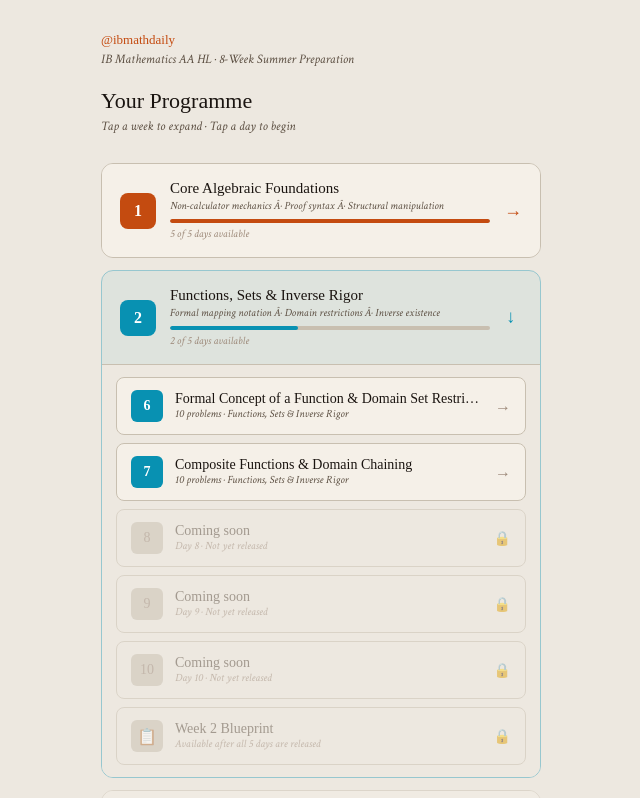
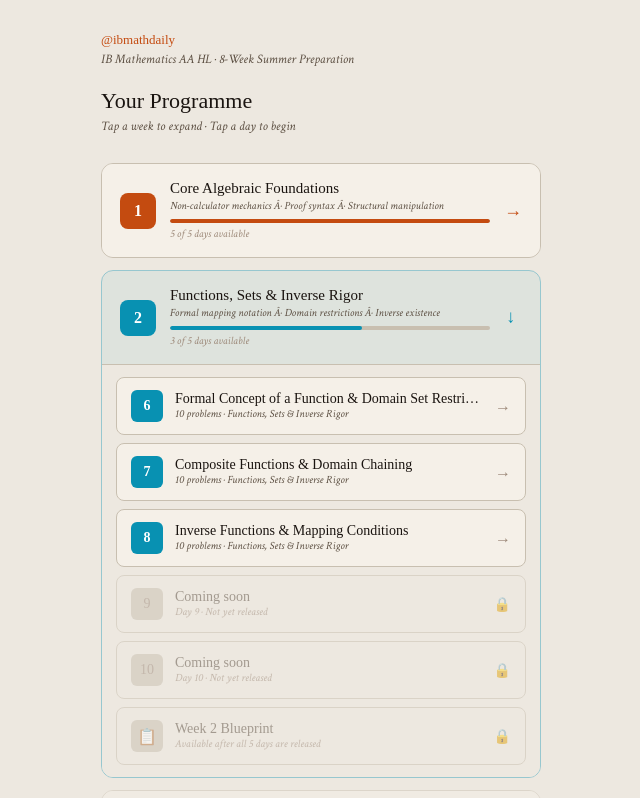
Before and after one commit to var121016/ibmath-daily, a React (Vite) app: page / in a window 1280 px wide. Shown: the top 798 px of the page, without its empty margins (319-959 px from the left). Built offline with nearby package versions, Linux system fonts and the light colour scheme; a web font is replaced by a local one.

Commit message:
add day 8 - Inverse Functions and Mapping Condition

```diff
--- /dev/null
+++ b/src/data/day08.js
@@ -0,0 +1,142 @@
+const day08 = {
+  day: 8,
+  topic: "Inverse Functions & Mapping Conditions",
+  module: "Functions, Sets & Inverse Rigor",
+  color: "#0891B2",
+  problems: [
+    {
+      num: 1, tier: "TIER 1", label: "Core Fluency",
+      questionText: "Given the linear function f defined on all reals by f(x) = 4x minus 7, find an expression for the inverse function:",
+      latex: "f(x) = 4x - 7",
+      hint: "Set y = f(x), swap x and y, then solve for y.",
+      answerLatex: "f^{-1}(x) = \\dfrac{x + 7}{4}",
+      workingLatex:
+        "y = 4x - 7\\\\[4pt]" +
+        "\\text{Swap: }x = 4y - 7\\\\[4pt]" +
+        "x + 7 = 4y\\\\[4pt]" +
+        "f^{-1}(x) = \\dfrac{x+7}{4}",
+    },
+    {
+      num: 2, tier: "TIER 1", label: "Core Fluency",
+      questionText: "For the restricted domain function g: [0, infinity) defined by g(x) = x squared + 3, explain why g(x) is injective (one-to-one) on this domain:",
+      latex: "g: [0, \\infty) \\to \\mathbb{R}, \\quad g(x) = x^2 + 3",
+      hint: "An unrestricted quadratic is not injective. Explain what the restriction to x greater than or equal to 0 does to the graph's behaviour.",
+      answerLatex: "\\text{Strictly increasing on } [0,\\infty) \\implies \\text{injective} \\;\\checkmark",
+      workingLatex:
+        "g'(x) = 2x \\geq 0 \\text{ for all } x \\in [0,\\infty)\\\\[4pt]" +
+        "\\text{Strictly increasing} \\implies \\text{no two inputs give same output}\\\\[4pt]" +
+        "\\therefore \\text{passes horizontal line test} \\implies \\text{injective}\\;\\checkmark",
+    },
+    {
+      num: 3, tier: "TIER 1", label: "Core Fluency",
+      questionText: "Find the inverse function for the cube root function h defined on all reals:",
+      latex: "h(x) = \\sqrt[3]{x - 1}",
+      hint: "Swap x and y, then cube both sides to eliminate the cube root.",
+      answerLatex: "h^{-1}(x) = x^3 + 1",
+      workingLatex:
+        "y = \\sqrt[3]{x-1}\\\\[4pt]" +
+        "\\text{Swap: }x = \\sqrt[3]{y-1}\\\\[4pt]" +
+        "x^3 = y - 1\\\\[4pt]" +
+        "h^{-1}(x) = x^3 + 1",
+    },
+    {
+      num: 4, tier: "TIER 1", label: "Core Fluency",
+      questionText: "Given the reciprocal function below, determine the inverse and state its geometric relationship to f(x):",
+      latex: "f(x) = \\dfrac{5}{x}, \\quad x \\neq 0",
+      hint: "Swap x and y and solve for y. Compare f inverse with f itself.",
+      answerLatex: "f^{-1}(x) = \\dfrac{5}{x} \\quad (\\text{self-inverse})",
+      workingLatex:
+        "y = \\frac{5}{x} \\implies x = \\frac{5}{y} \\implies y = \\frac{5}{x}\\\\[4pt]" +
+        "f^{-1}(x) = f(x) \\implies \\text{self-inverse}\\\\[4pt]" +
+        "\\text{Graph is symmetric about the line }y=x",
+    },
+    {
+      num: 5, tier: "TIER 2", label: "Multi-Step Twist",
+      questionText: "The function f: [2, infinity) to [5, infinity) is defined by f(x) = (x minus 2) squared + 5. Prove that f(x) is surjective (onto):",
+      latex: "f: [2,\\infty) \\to [5,\\infty), \\quad f(x) = (x-2)^2 + 5",
+      hint: "A function is surjective if its range equals its stated codomain. Find the range by analysing the vertex and direction of the parabola.",
+      answerLatex: "\\text{Range} = [5,\\infty) = \\text{Codomain} \\implies \\text{surjective}\\;\\checkmark",
+      workingLatex:
+        "\\text{Vertex at }(2,5)\\text{ is the minimum point}\\\\[4pt]" +
+        "(x-2)^2 \\geq 0 \\implies f(x) \\geq 5\\text{ for all }x \\in [2,\\infty)\\\\[4pt]" +
+        "\\text{As }x\\to\\infty,\\;f(x)\\to\\infty\\\\[4pt]" +
+        "\\therefore\\text{Range} = [5,\\infty) = \\text{Codomain}\\;\\checkmark",
+    },
+    {
+      num: 6, tier: "TIER 2", label: "Multi-Step Twist",
+      questionText: "For the same function f: [2, infinity) to [5, infinity), construct the algebraic rule for the inverse function:",
+      latex: "f(x) = (x-2)^2 + 5",
+      hint: "Swap x and y, isolate (y minus 2) squared, then take the square root. Choose the correct branch based on the original domain.",
+      answerLatex: "f^{-1}(x) = 2 + \\sqrt{x-5}, \\quad \\{x \\in \\mathbb{R} \\mid x \\geq 5\\}",
+      workingLatex:
+        "x = (y-2)^2 + 5\\\\[4pt]" +
+        "x - 5 = (y-2)^2\\\\[4pt]" +
+        "y - 2 = \\pm\\sqrt{x-5}\\\\[4pt]" +
+        "\\text{Original domain }x\\geq2\\implies\\text{take positive root}\\\\[4pt]" +
+        "f^{-1}(x) = 2+\\sqrt{x-5}\\\\[4pt]" +
+        "\\text{Domain: }\\{x\\in\\mathbb{R}\\mid x\\geq5\\}",
+    },
+    {
+      num: 7, tier: "TIER 2", label: "Multi-Step Twist",
+      questionText: "Find the inverse of the rational function g(x), stating the domain restriction:",
+      latex: "g(x) = \\dfrac{2x + 1}{x - 3}, \\quad x \\neq 3",
+      hint: "Swap x and y, multiply both sides by (y minus 3), expand, collect y terms on one side, factorise and isolate y.",
+      answerLatex: "g^{-1}(x) = \\dfrac{3x+1}{x-2}, \\quad \\{x \\in \\mathbb{R} \\mid x \\neq 2\\}",
+      workingLatex:
+        "x = \\frac{2y+1}{y-3}\\\\[4pt]" +
+        "x(y-3) = 2y+1\\\\[4pt]" +
+        "xy - 3x = 2y + 1\\\\[4pt]" +
+        "xy - 2y = 3x + 1\\\\[4pt]" +
+        "y(x-2) = 3x+1\\\\[4pt]" +
+        "g^{-1}(x) = \\frac{3x+1}{x-2},\\quad x\\neq2",
+    },
+    {
+      num: 8, tier: "TIER 2", label: "Multi-Step Twist",
+      questionText: "Find the inverse function for the restricted radical function h: [\u22121, infinity) to [0, infinity):",
+      latex: "h(x) = \\sqrt{3x + 3}",
+      hint: "Swap x and y, square both sides, then isolate y. The domain of the inverse equals the range of the original function.",
+      answerLatex: "h^{-1}(x) = \\dfrac{x^2 - 3}{3}, \\quad \\{x \\in \\mathbb{R} \\mid x \\geq 0\\}",
+      workingLatex:
+        "x = \\sqrt{3y+3}\\\\[4pt]" +
+        "x^2 = 3y + 3\\\\[4pt]" +
+        "x^2 - 3 = 3y\\\\[4pt]" +
+        "h^{-1}(x) = \\frac{x^2-3}{3}\\\\[4pt]" +
+        "\\text{Domain: range of }h = [0,\\infty)\\implies x\\geq0",
+    },
+    {
+      num: 9, tier: "TIER 3", label: "IB Examiner's Edge",
+      questionText: "Show that an inverse function exists for all real x for the cubic function f:",
+      latex: "f(x) = x^3 - 3x^2 + 3x + 5",
+      hint: "Look for a perfect cube pattern inside the polynomial. Show the function is strictly monotonic (and hence bijective) on all reals.",
+      answerLatex: "f(x) = (x-1)^3 + 6 \\implies \\text{strictly increasing} \\implies f^{-1} \\text{ exists}\\;\\checkmark",
+      workingLatex:
+        "x^3-3x^2+3x+5 = (x^3-3x^2+3x-1)+6\\\\[4pt]" +
+        "= (x-1)^3 + 6\\\\[4pt]" +
+        "f'(x) = 3(x-1)^2 \\geq 0\\text{ for all }x\\in\\mathbb{R}\\\\[4pt]" +
+        "f'(x)=0\\text{ only at }x=1\\text{ (single point, not interval)}\\\\[4pt]" +
+        "\\therefore\\text{ strictly increasing}\\implies\\text{injective}\\\\[4pt]" +
+        "\\text{Range} = \\mathbb{R}\\implies\\text{surjective}\\\\[4pt]" +
+        "\\therefore\\text{ bijective}\\implies f^{-1}\\text{ exists for all }x\\;\\checkmark",
+    },
+    {
+      num: 10, tier: "TIER 3", label: "IB Examiner's Edge",
+      questionText: "Find the inverse function and state its exact domain in formal set notation:",
+      latex: "f(x) = \\dfrac{e^x + 1}{e^x - 2}",
+      hint: "Swap x and y, multiply out the denominator, collect e to the y terms, factorise, then apply natural log. For the domain, find where the ln argument is strictly positive.",
+      answerLatex: "f^{-1}(x) = \\ln\\!\\left(\\dfrac{2x+1}{x-1}\\right), \\quad \\left\\{x \\in \\mathbb{R} \\mid x < -\\dfrac{1}{2} \\text{ or } x > 1\\right\\}",
+      workingLatex:
+        "x = \\frac{e^y+1}{e^y-2}\\\\[4pt]" +
+        "x(e^y-2) = e^y+1\\\\[4pt]" +
+        "xe^y - 2x = e^y + 1\\\\[4pt]" +
+        "e^y(x-1) = 2x+1\\\\[4pt]" +
+        "e^y = \\frac{2x+1}{x-1}\\\\[4pt]" +
+        "f^{-1}(x) = \\ln\\!\\left(\\frac{2x+1}{x-1}\\right)\\\\[6pt]" +
+        "\\text{Domain: }\\frac{2x+1}{x-1}>0\\\\[4pt]" +
+        "\\text{Critical points: }x=-\\tfrac{1}{2},\\;x=1\\\\[4pt]" +
+        "\\text{Sign chart: positive when }x<-\\tfrac{1}{2}\\text{ or }x>1\\\\[4pt]" +
+        "\\therefore\\left\\{x\\in\\mathbb{R}\\mid x<-\\tfrac{1}{2}\\text{ or }x>1\\right\\}",
+    },
+  ],
+};
+
+export default day08;
--- a/src/data/index.js
+++ b/src/data/index.js
@@ -5,6 +5,7 @@ import day04 from "./day04";
 import day05 from "./day05";
 import day06 from "./day06";
 import day07 from "./day07";
+import day08 from "./day08";
 
 // â”€â”€â”€â”€â”€â”€â”€â”€â”€â”€â”€â”€â”€â”€â”€â”€â”€â”€â”€â”€â”€â”€â”€â”€â”€â”€â”€â”€â”€â”€â”€â”€â”€â”€â”€â”€â”€â”€â”€â”€â”€â”€â”€â”€â”€â”€â”€â”€â”€â”€â”€â”€â”€â”€â”€â”€â”€â”€â”€â”€â”€
 // To add a new day:
@@ -13,4 +14,4 @@ import day07 from "./day07";
 //   3. Add day04 to the DAYS array below
 //   That's it. Nothing else needs to change.
 // â”€â”€â”€â”€â”€â”€â”€â”€â”€â”€â”€â”€â”€â”€â”€â”€â”€â”€â”€â”€â”€â”€â”€â”€â”€â”€â”€â”€â”€â”€â”€â”€â”€â”€â”€â”€â”€â”€â”€â”€â”—
-export const DAYS = [day01, day02, day03, day04, day05, day06,day07];
+export const DAYS = [day01, day02, day03, day04, day05, day06,day07, day08];
```
